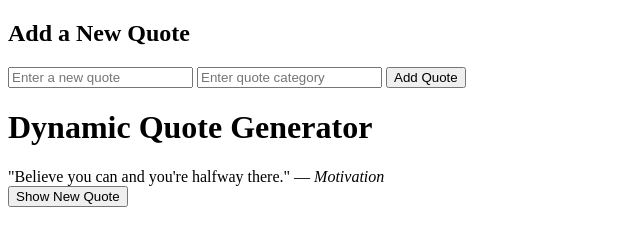
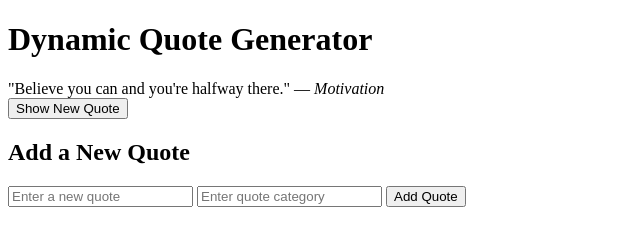
Before and after one commit to jagoal1/alx_fe_javascript, a plain HTML site: page dom-manipulation/index.html in a window 1280 px wide. Both pictures are taken after typing "Sample", "Sample" into the empty fields and a click on the button "Add Quote". Shown: the whole page, without its empty margins (0-640 px from the left). Drawn offline with Linux system fonts and the light colour scheme.

Commit message:
Added display random quote and show random quote

```diff
--- a/dom-manipulation/index.html
+++ b/dom-manipulation/index.html
@@ -1,22 +1,24 @@
 <!DOCTYPE html>
 <html lang="en">
 <head>
-    <meta charset="UTF-8">
-    <meta name="viewport" content="width=device-width, initial-scale=1.0">
+  <meta charset="UTF-8" />
+  <meta name="viewport" content="width=device-width, initial-scale=1.0"/>
   <title>Dynamic Quote Generator</title>
 </head>
 <body>
+  <h1>Dynamic Quote Generator</h1>
+
+  <div id="quoteDisplay"></div>
+
+  <button id="newQuote">Show New Quote</button>
+
+  <h2>Add a New Quote</h2>
   <div>
-  <h2>Add a New Quote</h2>
     <input id="newQuoteText" type="text" placeholder="Enter a new quote" />
     <input id="newQuoteCategory" type="text" placeholder="Enter quote category" />
     <button onclick="addQuote()">Add Quote</button>
   </div>
 
-
-    <h1>Dynamic Quote Generator</h1>
-    <div id="quoteDisplay"></div>
-    <button id="newQuote">Show New Quote</button>
   <script src="script.js"></script>
 </body>
 </html>
--- a/dom-manipulation/script.js
+++ b/dom-manipulation/script.js
@@ -1,11 +1,11 @@
-// Quotes array with initial data
+// Initial quotes array
 const quotes = [
   { text: "Believe you can and you're halfway there.", category: "Motivation" },
   { text: "Life is what happens when you're busy making other plans.", category: "Life" },
   { text: "You miss 100% of the shots you don’t take.", category: "Success" }
 ];
 
-// Function required by the checker
+// ✅ Function that randomly selects a quote and updates the DOM
 function displayRandomQuote() {
   const quoteDisplay = document.getElementById("quoteDisplay");
 
@@ -20,30 +20,40 @@ function displayRandomQuote() {
   quoteDisplay.innerHTML = `"${randomQuote.text}" — <em>${randomQuote.category}</em>`;
 }
 
-// Function to add a new quote
+// ✅ Legacy alias required by checker
+function showRandomQuote() {
+  displayRandomQuote();
+}
+
+// ✅ Function to add a quote and update the DOM
 function addQuote() {
-  const quoteText = document.getElementById("newQuoteText").value.trim();
-  const quoteCategory = document.getElementById("newQuoteCategory").value.trim();
+  const textInput = document.getElementById("newQuoteText");
+  const categoryInput = document.getElementById("newQuoteCategory");
 
-  if (!quoteText || !quoteCategory) {
+  const text = textInput.value.trim();
+  const category = categoryInput.value.trim();
+
+  if (!text || !category) {
     alert("Please enter both a quote and a category.");
     return;
   }
 
-  quotes.push({ text: quoteText, category: quoteCategory });
+  // Add the new quote to the array
+  quotes.push({ text, category });
 
-  // Clear inputs
-  document.getElementById("newQuoteText").value = "";
-  document.getElementById("newQuoteCategory").value = "";
+  // Clear the input fields
+  textInput.value = "";
+  categoryInput.value = "";
 
+  // Optional feedback
   alert("Quote added!");
 
-  // Optional: show the new quote immediately
+  // Update the DOM with a random quote
   displayRandomQuote();
 }
 
-// Event listener for the "Show New Quote" button
+// ✅ Event listener for the button
 document.getElementById("newQuote").addEventListener("click", displayRandomQuote);
 
-// Show a quote when the page loads
+// ✅ Show one quote on page load
 displayRandomQuote();
```
Lines whose indentation alone changed are shown as unchanged.
